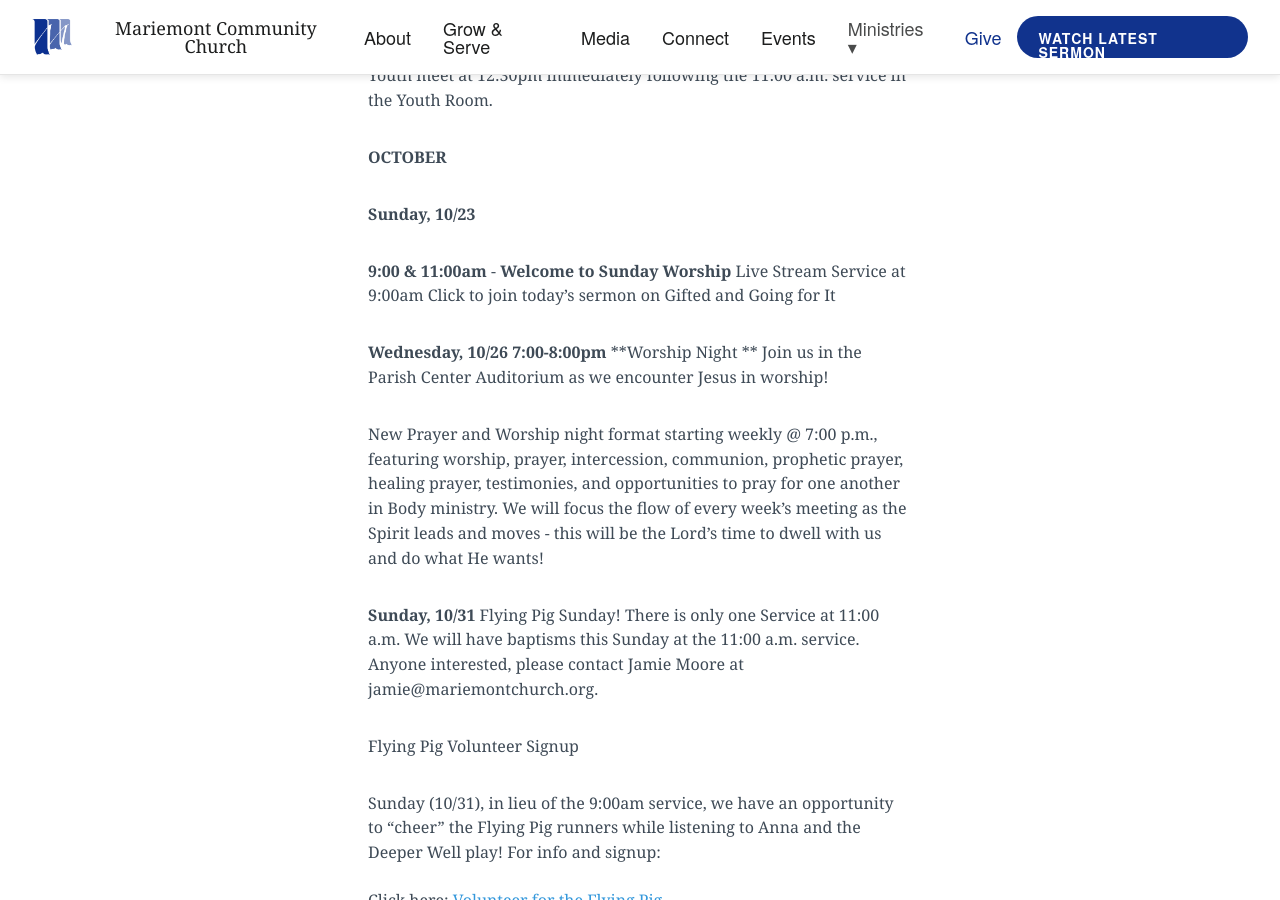
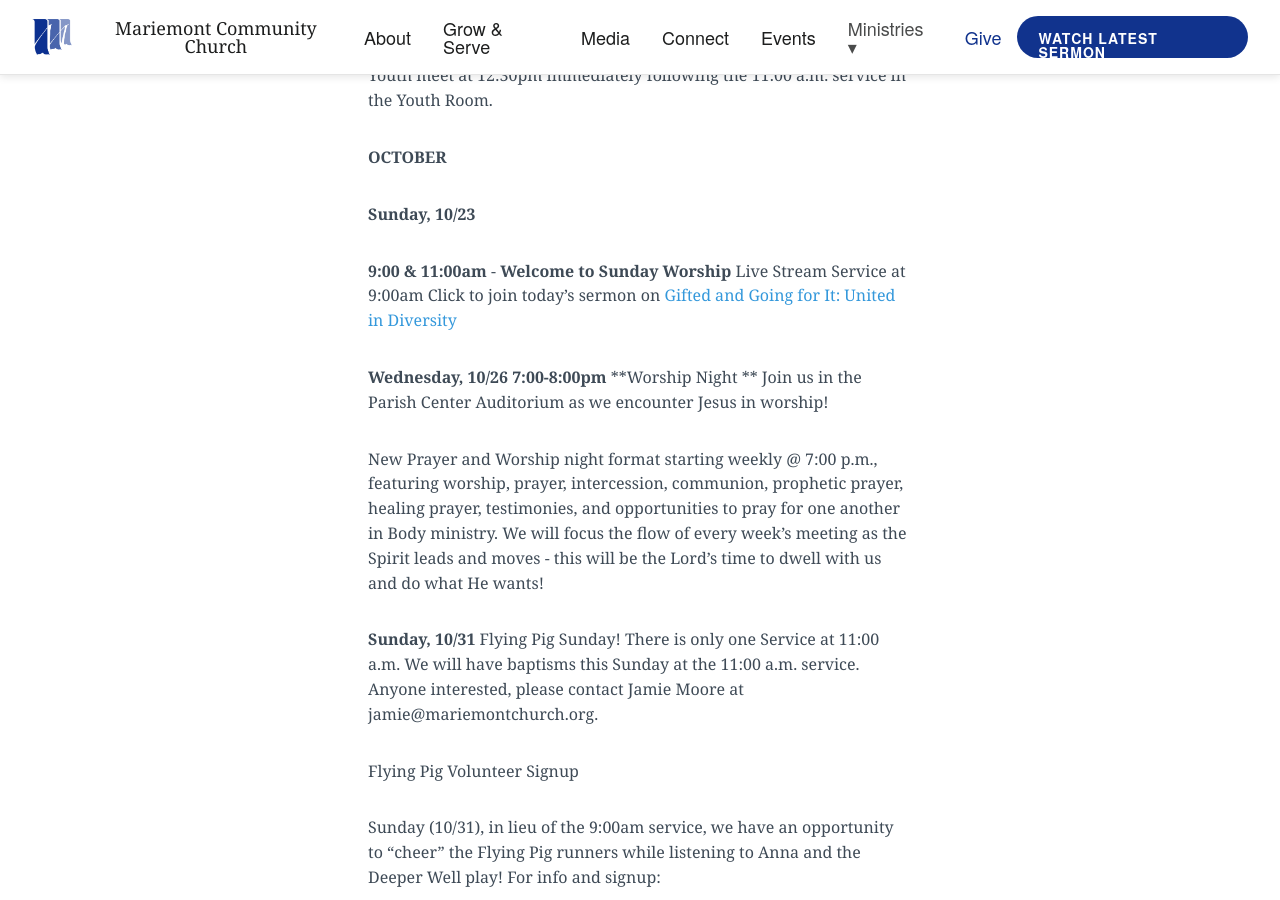
Before and after one commit to lukemoderwell/mariemont, a Jekyll site: the page built from updates.markdown, in a window 1280 px wide and 900 px high, scrolled down 405 px. Built offline with Jekyll 4.4.1, drawn with Linux system fonts in a browser that asks for light colours; nearby versions of some CDN libraries.

Commit message:
Updated Updates

```diff
--- a/updates.markdown
+++ b/updates.markdown
@@ -23,7 +23,7 @@
 
 **Sunday, 10/23**
 
-**9:00 & 11:00am** - **Welcome to Sunday Worship** Live Stream Service at 9:00am Click to join today's sermon on Gifted and Going for It
+**9:00 & 11:00am** - **Welcome to Sunday Worship** Live Stream Service at 9:00am Click to join today's sermon on [Gifted and Going for It: United in Diversity](https://youtu.be/hGUcsia1oNc)
 
 **Wednesday, 10/26**
 **7:00-8:00pm** **Worship Night **
```
